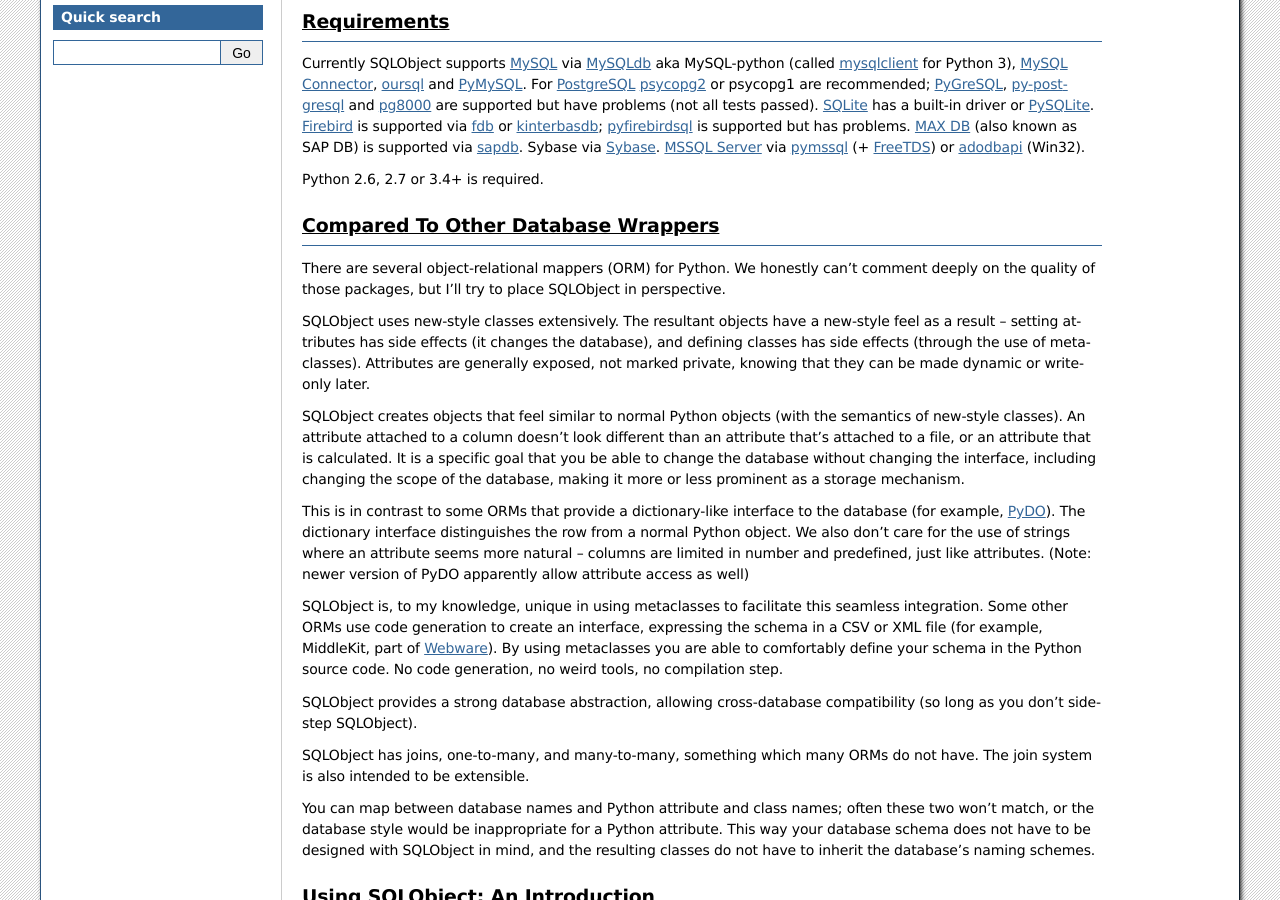
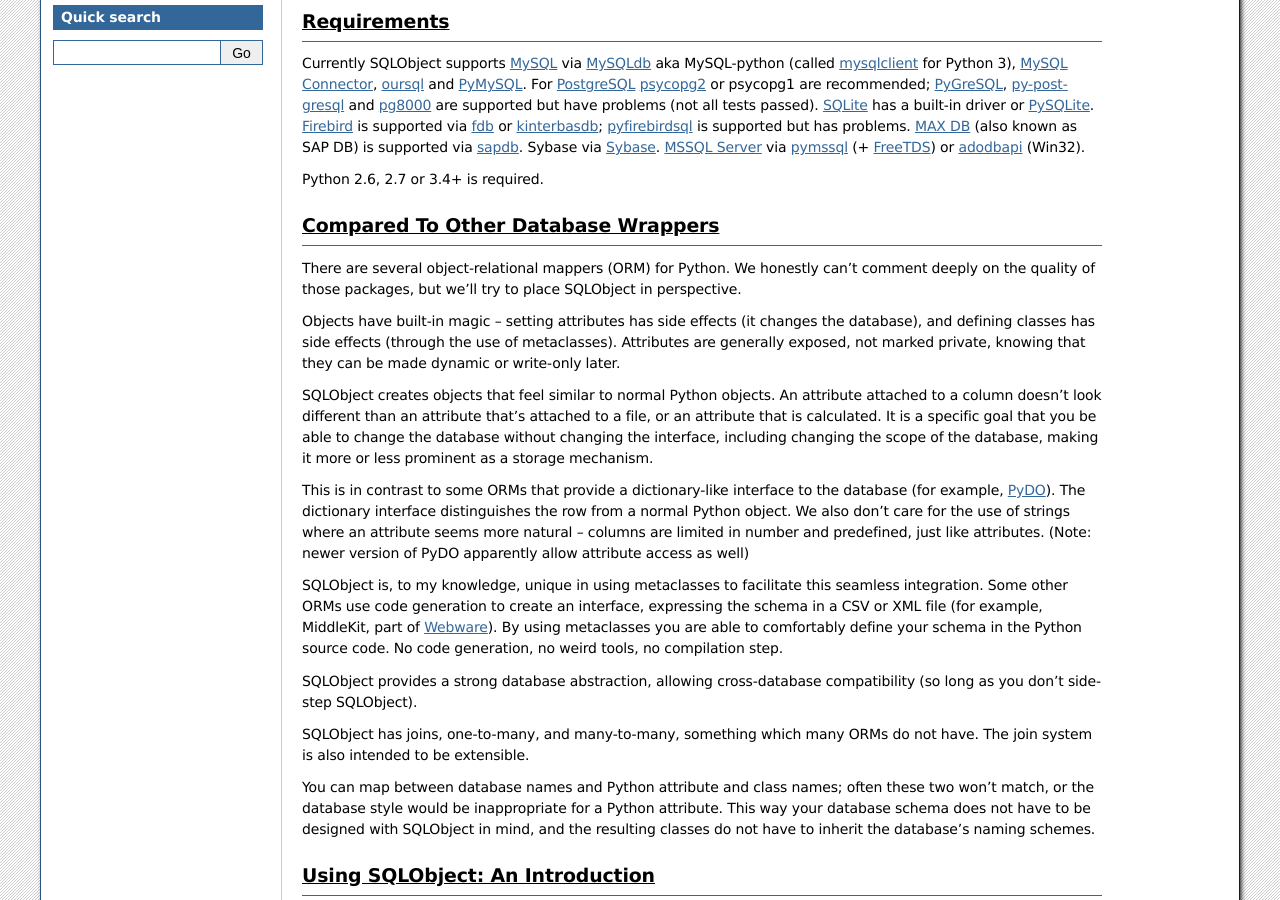
Before and after one commit to sqlobject/sqlobject, a Sphinx documentation site: the page built from docs/SQLObject.rst, in a window 1280 px wide and 900 px high, scrolled down 1995 px. Built offline with Sphinx 7.4.7, drawn with Linux system fonts in a browser that asks for light colours; some of the changed text lies outside the part shown.

Commit message:
Update main docs: stop mentioning new-style classes
At the time when Python 2.6 has reached EOL and Python 3.6 is going to
be released mentioning new-style classes is kinda funny.

[skip ci]

```diff
--- a/docs/SQLObject.rst
+++ b/docs/SQLObject.rst
@@ -87,22 +87,19 @@
 
 There are several object-relational mappers (ORM) for Python.  We
 honestly can't comment deeply on the quality of those packages, but
-I'll try to place SQLObject in perspective.
-
-SQLObject uses new-style classes extensively.  The resultant objects
-have a new-style feel as a result -- setting attributes has side
-effects (it changes the database), and defining classes has side
-effects (through the use of metaclasses).  Attributes are generally
-exposed, not marked private, knowing that they can be made dynamic
-or write-only later.
-
-SQLObject creates objects that feel similar to normal Python objects
-(with the semantics of new-style classes).  An attribute attached to a
-column doesn't look different than an attribute that's attached to a
-file, or an attribute that is calculated.  It is a specific goal that
-you be able to change the database without changing the interface,
-including changing the scope of the database, making it more or less
-prominent as a storage mechanism.
+we'll try to place SQLObject in perspective.
+
+Objects have built-in magic -- setting attributes has side effects (it
+changes the database), and defining classes has side effects (through
+the use of metaclasses).  Attributes are generally exposed, not marked
+private, knowing that they can be made dynamic or write-only later.
+
+SQLObject creates objects that feel similar to normal Python objects. An
+attribute attached to a column doesn't look different than an attribute
+that's attached to a file, or an attribute that is calculated.  It is a
+specific goal that you be able to change the database without changing
+the interface, including changing the scope of the database, making it
+more or less prominent as a storage mechanism.
 
 This is in contrast to some ORMs that provide a dictionary-like
 interface to the database (for example, PyDO_).  The dictionary
@@ -948,12 +945,11 @@
 ~~~~~~~~~~~~~~~~~~~~~~~~~~~~~~~~~~~~
 
 You can use all the normal techniques for defining methods in this
-new-style class, including `classmethod`, `staticmethod`, and
-`property`, but you can also use a shortcut.  If you have a method
-that's name starts with ``_set_``, ``_get_``, ``_del_``, or ``_doc_``,
-it will be used to create a property.  So, for instance, say you have
-images stored under the ID of the person in the ``/var/people/images``
-directory::
+class, including `classmethod`, `staticmethod`, and `property`, but you
+can also use a shortcut.  If you have a method that's name starts with
+``_set_``, ``_get_``, ``_del_``, or ``_doc_``, it will be used to create
+a property.  So, for instance, say you have images stored under the ID
+of the person in the ``/var/people/images`` directory::
 
     class Person(SQLObject):
         # ...
```
